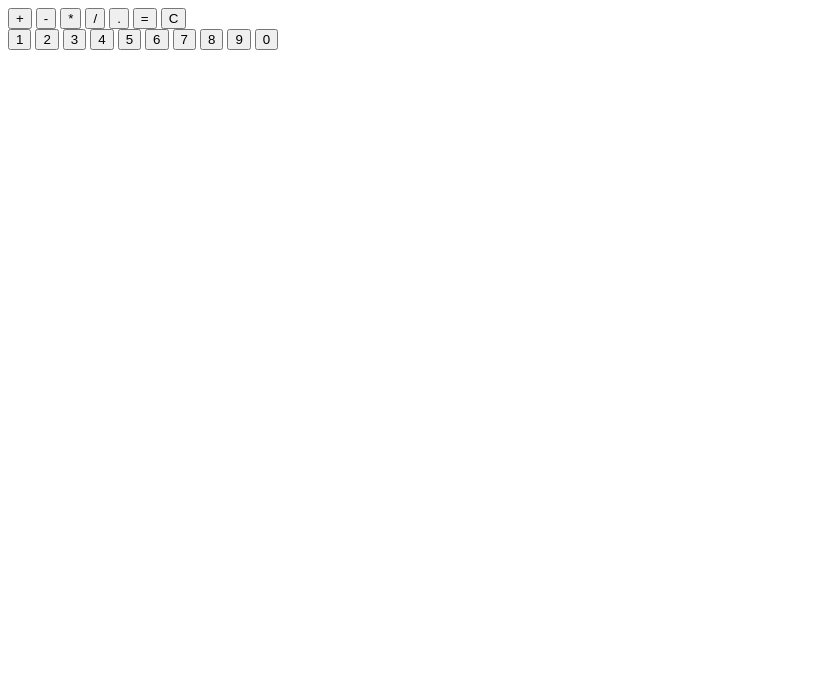
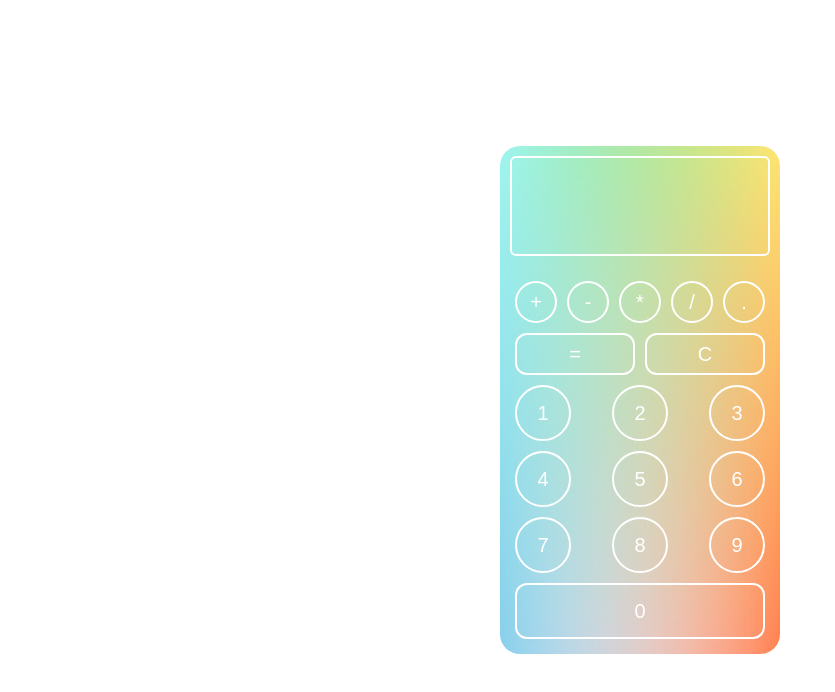
Before and after one commit to PubupCreed/calculator, a plain HTML site: page index.html in a window 1280 px wide. Shown: the whole page, without its empty margins (0-835 px from the left). Drawn offline with nearby package versions, Linux system fonts and the light colour scheme; the site is published under a folder, as on GitHub Pages, so addresses that start at the root find nothing.

Commit message:
Update index.html

```diff
--- a/index.html
+++ b/index.html
@@ -4,7 +4,7 @@
     <meta charset="UTF-8">
     <meta http-equiv="X-UA-Compatible" content="IE=edge">
     <meta name="viewport" content="width=device-width, initial-scale=1.0">
-    <link rel="stylesheet" href="/css/index.min.css">
+    <link rel="stylesheet" href="./css/index.min.css">
     <title>Calc App</title>
 </head>
 <body x-data>
```
